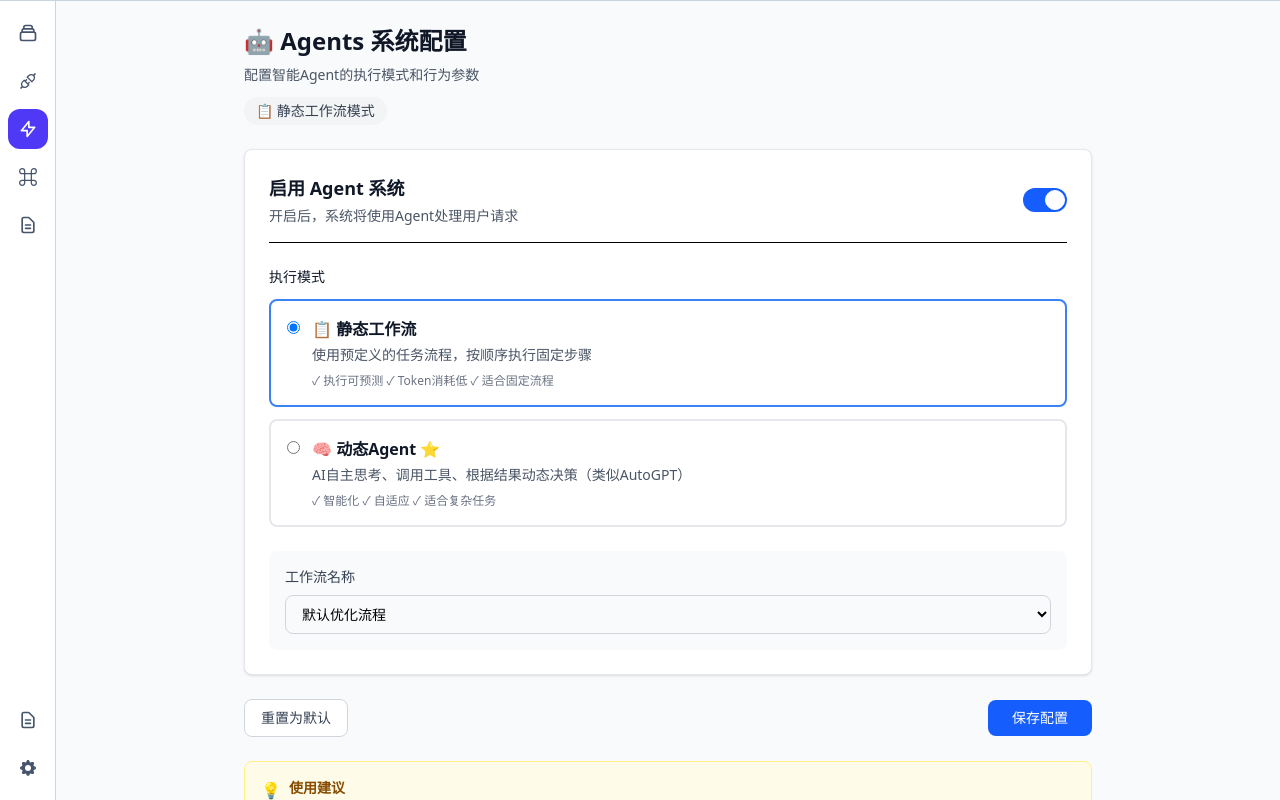
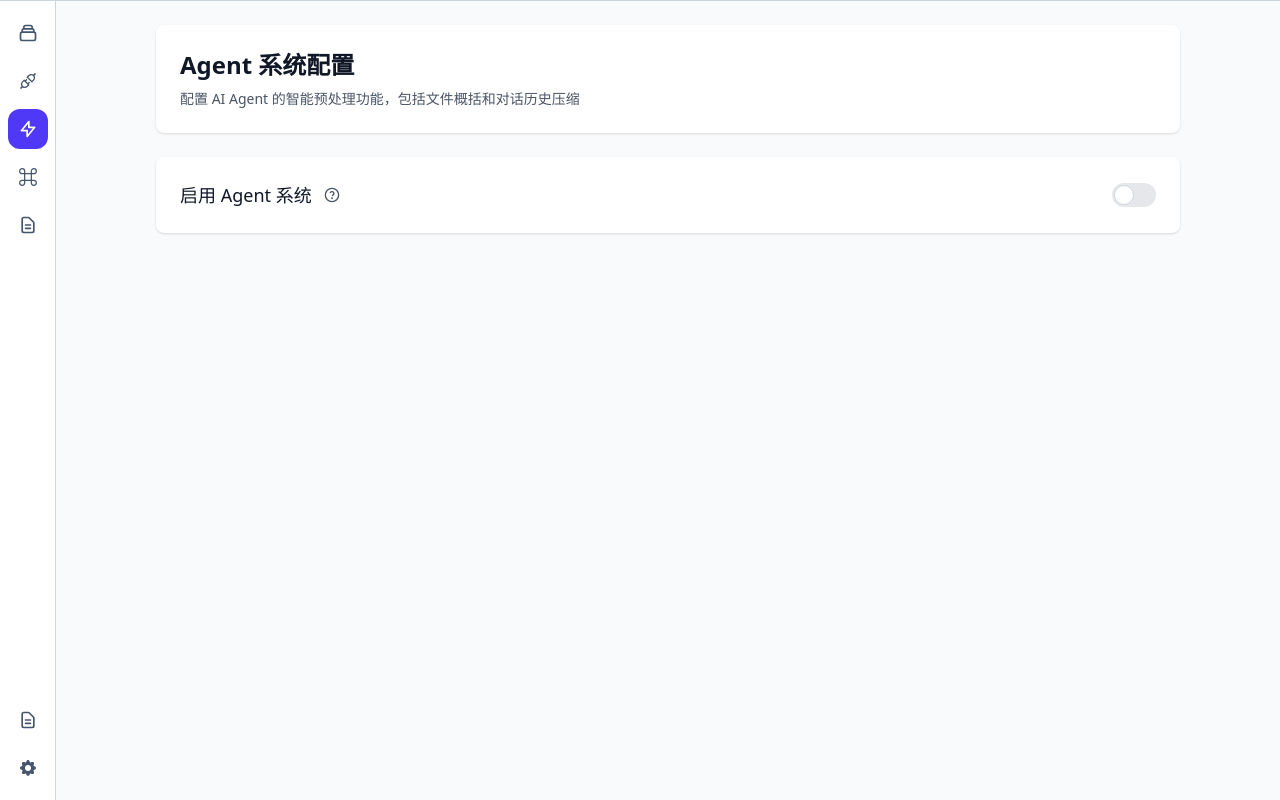
Before and after one commit to afigzb/windowAIChat, a React (Vite) app: page / in a window 1280 px wide. Both pictures are taken after a click on the button 27 px from the left and 129 px from the top of the page. Built offline with nearby package versions, Linux system fonts and the light colour scheme.

Commit message:
修改agentspage页面

```diff
--- a/src/chat/agents/index.ts
+++ b/src/chat/agents/index.ts
@@ -122,6 +122,25 @@ export type AgentPipelineConfig = {
 
   /** 执行策略 */
   executionStrategy?: 'sequential' | 'parallel'
+
+  /** 预处理模型配置 */
+  preprocessor?: {
+    /** 文件概括配置 */
+    fileProcessor?: {
+      /** 使用的模型ID（未设置则使用主模型） */
+      providerId?: string
+      /** 自定义提示词（未设置则使用默认） */
+      systemPrompt?: string
+    }
+
+    /** 上下文概括配置 */
+    contextProcessor?: {
+      /** 使用的模型ID（未设置则使用主模型） */
+      providerId?: string
+      /** 自定义提示词（未设置则使用默认） */
+      systemPrompt?: string
+    }
+  }
 }
 
 // ============================================================
--- a/src/chat/core/defaults.ts
+++ b/src/chat/core/defaults.ts
@@ -52,8 +52,7 @@ export const DEFAULT_SUMMARIZE_PROMPT = `你是一名专业的中文文本概括
 
 // 默认 Agent Pipeline 配置
 const DEFAULT_AGENT_CONFIG: AgentPipelineConfig = {
-  enabled: true,  // 默认关闭 Agent Pipeline
-  workflowName: 'default-optimize'
+  enabled: false  // 默认关闭 Agent Pipeline
 }
 
 // 默认AI配置参数（通用Provider）
--- a/src/chat/ui/AgentResults.tsx
+++ b/src/chat/ui/AgentResults.tsx
@@ -12,8 +12,9 @@ interface AgentResultsProps {
 }
 
 export function AgentResults({ isProcessing, streamingContent }: AgentResultsProps) {
-  // 如果不在处理中，不显示任何内容
-  if (!isProcessing) {
+  // 如果不在处理中或没有内容，不显示任何内容
+  // 注意：streamingContent 只在 Agent 模式下才会有值，所以这里可以安全判断
+  if (!isProcessing || !streamingContent) {
     return null
   }
 
--- a/src/pages/AgentsPage.tsx
+++ b/src/pages/AgentsPage.tsx
@@ -1,275 +1,267 @@
-/**
- * Agents 配置页面
- * 配置Agent执行模式和参数
- */
-
-import { useState } from 'react'
+import { useState, useEffect } from 'react'
 import type { AIConfig } from '../chat'
-import type { AgentPipelineConfig } from '../chat/agents'
+import { Tooltip } from '../components'
 
 interface AgentsPageProps {
   config: AIConfig
   onConfigChange: (config: AIConfig) => void
 }
 
+/**
+ * Agent 系统配置页面
+ */
 export function AgentsPage({ config, onConfigChange }: AgentsPageProps) {
-  const agentConfig = config.agentConfig || { enabled: false }
+  const [agentEnabled, setAgentEnabled] = useState(config.agentConfig?.enabled ?? false)
 
-  const [localConfig, setLocalConfig] = useState<AgentPipelineConfig>({
-    enabled: agentConfig.enabled,
-    mode: agentConfig.mode || 'static',
-    maxSteps: agentConfig.maxSteps || 10,
-    workflowName: agentConfig.workflowName || 'default-optimize',
-    customSystemPrompt: agentConfig.customSystemPrompt || ''
-  })
+  // 文件概括配置
+  const [fileProviderId, setFileProviderId] = useState(
+    config.agentConfig?.preprocessor?.fileProcessor?.providerId || config.currentProviderId
+  )
+  const [filePrompt, setFilePrompt] = useState(
+    config.agentConfig?.preprocessor?.fileProcessor?.systemPrompt || ''
+  )
 
-  const handleSave = () => {
-    console.log('[AgentsPage] 保存配置:', localConfig)
+  // 上下文概括配置
+  const [contextProviderId, setContextProviderId] = useState(
+    config.agentConfig?.preprocessor?.contextProcessor?.providerId || config.currentProviderId
+  )
+  const [contextPrompt, setContextPrompt] = useState(
+    config.agentConfig?.preprocessor?.contextProcessor?.systemPrompt || ''
+  )
+
+  // 同步配置变化
+  useEffect(() => {
+    setAgentEnabled(config.agentConfig?.enabled ?? false)
+    setFileProviderId(
+      config.agentConfig?.preprocessor?.fileProcessor?.providerId || config.currentProviderId
+    )
+    setFilePrompt(config.agentConfig?.preprocessor?.fileProcessor?.systemPrompt || '')
+    setContextProviderId(
+      config.agentConfig?.preprocessor?.contextProcessor?.providerId || config.currentProviderId
+    )
+    setContextPrompt(config.agentConfig?.preprocessor?.contextProcessor?.systemPrompt || '')
+  }, [config])
+
+  // 更新配置
+  const updateConfig = () => {
     onConfigChange({
       ...config,
-      agentConfig: localConfig
-    })
-    alert(`配置已保存！\n当前模式: ${localConfig.mode === 'dynamic' ? '🧠 动态Agent' : '📋 静态工作流'}`)
+      agentConfig: {
+        ...config.agentConfig,
+        enabled: agentEnabled,
+        preprocessor: {
+          fileProcessor: {
+            providerId: fileProviderId,
+            systemPrompt: filePrompt.trim() || undefined
+          },
+          contextProcessor: {
+            providerId: contextProviderId,
+            systemPrompt: contextPrompt.trim() || undefined
           }
-
-  const handleReset = () => {
-    setLocalConfig({
-      enabled: false,
-      mode: 'static',
-      maxSteps: 10,
-      workflowName: 'default-optimize',
-      customSystemPrompt: ''
+        }
+      }
     })
   }
 
+  // 保存配置（失焦时）
+  const handleSave = () => {
+    updateConfig()
+  }
+
+  // 切换开关
+  const handleToggle = (enabled: boolean) => {
+    setAgentEnabled(enabled)
+    onConfigChange({
+      ...config,
+      agentConfig: {
+        ...config.agentConfig,
+        enabled
+      }
+    })
+  }
+
+  // 重置提示词
+  const handleResetFilePrompt = () => {
+    setFilePrompt('')
+    setTimeout(handleSave, 0)
+  }
+
+  const handleResetContextPrompt = () => {
+    setContextPrompt('')
+    setTimeout(handleSave, 0)
+  }
+
+  const currentMainProvider = config.providers.find(p => p.id === config.currentProviderId)
+  const getProvider = (id: string) => config.providers.find(p => p.id === id)
+
   return (
-    <div className="flex flex-col h-full overflow-auto bg-gray-50">
-      <div className="max-w-4xl mx-auto w-full p-6">
-        {/* 头部 */}
-        <div className="mb-6">
-          <h1 className="text-2xl font-bold text-gray-900 mb-2">🤖 Agents 系统配置</h1>
+    <div className="h-full overflow-y-auto bg-gray-50 p-6">
+      <div className="max-w-5xl mx-auto space-y-6">
+        {/* 页面标题 */}
+        <div className="bg-white rounded-lg shadow-sm p-6">
+          <h1 className="text-2xl font-semibold text-gray-900 mb-2">
+            Agent 系统配置
+          </h1>
           <p className="text-sm text-gray-600">
-            配置智能Agent的执行模式和行为参数
+            配置 AI Agent 的智能预处理功能，包括文件概括和对话历史压缩
           </p>
-          {/* 当前状态提示 */}
-          <div className="mt-3 inline-flex items-center px-3 py-1 rounded-full text-sm font-medium"
-            style={{
-              backgroundColor: localConfig.enabled ? (localConfig.mode === 'dynamic' ? '#dbeafe' : '#f3f4f6') : '#fef3c7',
-              color: localConfig.enabled ? (localConfig.mode === 'dynamic' ? '#1e40af' : '#374151') : '#92400e'
-            }}>
-            {localConfig.enabled
-              ? (localConfig.mode === 'dynamic' ? '🧠 动态Agent模式' : '📋 静态工作流模式')
-              : '⚠️ Agent已禁用'}
-          </div>
         </div>
 
-        {/* 配置面板 */}
-        <div className="bg-white rounded-lg shadow-sm border border-gray-200 p-6 space-y-6">
-
-          {/* 启用开关 */}
-          <div className="flex items-center justify-between pb-4 border-b">
-            <div>
-              <h3 className="text-lg font-semibold text-gray-900">启用 Agent 系统</h3>
-              <p className="text-sm text-gray-600 mt-1">
-                开启后，系统将使用Agent处理用户请求
-              </p>
+        {/* Agent 系统开关 */}
+        <div className="bg-white rounded-lg shadow-sm p-6">
+          <div className="flex items-center justify-between">
+            <div className="flex items-center space-x-3">
+              <h2 className="text-lg font-medium text-gray-900">启用 Agent 系统</h2>
+              <Tooltip content="开启后，系统会在发送请求前自动对长文件和对话历史进行智能概括" />
             </div>
             <label className="relative inline-flex items-center cursor-pointer">
               <input
                 type="checkbox"
+                checked={agentEnabled}
+                onChange={(e) => handleToggle(e.target.checked)}
                 className="sr-only peer"
-                checked={localConfig.enabled}
-                onChange={(e) => setLocalConfig({ ...localConfig, enabled: e.target.checked })}
               />
               <div className="w-11 h-6 bg-gray-200 peer-focus:outline-none peer-focus:ring-4 peer-focus:ring-blue-300 rounded-full peer peer-checked:after:translate-x-full peer-checked:after:border-white after:content-[''] after:absolute after:top-[2px] after:left-[2px] after:bg-white after:border-gray-300 after:border after:rounded-full after:h-5 after:w-5 after:transition-all peer-checked:bg-blue-600"></div>
             </label>
           </div>
+        </div>
 
-          {localConfig.enabled && (
+        {/* 预处理配置 */}
+        {agentEnabled && (
           <>
-              {/* 执行模式选择 */}
-              <div>
-                <label className="block text-sm font-medium text-gray-900 mb-3">
-                  执行模式
+            {/* 文件概括配置 */}
+            <div className="bg-white rounded-lg shadow-sm p-6 space-y-4">
+              <div className="flex items-center space-x-2 border-b pb-3">
+                <h2 className="text-lg font-medium text-gray-900">文件概括</h2>
+                <Tooltip content="对超过 1000 字符的文件内容进行智能概括" />
+              </div>
+
+              {/* 模型选择 */}
+              <div className="space-y-2">
+                <label className="block text-sm font-medium text-gray-700">
+                  使用模型
                 </label>
-                <div className="space-y-3">
-                  {/* 静态模式 */}
-                  <label className="flex items-start p-4 border-2 rounded-lg cursor-pointer hover:bg-gray-50 transition-colors"
-                    style={{ borderColor: localConfig.mode === 'static' ? '#3b82f6' : '#e5e7eb' }}>
-                    <input
-                      type="radio"
-                      name="mode"
-                      value="static"
-                      checked={localConfig.mode === 'static'}
-                      onChange={(e) => setLocalConfig({ ...localConfig, mode: 'static' })}
-                      className="mt-1 mr-3"
+                <select
+                  value={fileProviderId}
+                  onChange={(e) => {
+                    setFileProviderId(e.target.value)
+                    setTimeout(handleSave, 0)
+                  }}
+                  className="w-full px-3 py-2 border border-gray-300 rounded-lg focus:outline-none focus:ring-2 focus:ring-blue-500 bg-white text-sm"
+                >
+                  {config.providers.map(provider => (
+                    <option key={provider.id} value={provider.id}>
+                      {provider.name} ({provider.model})
+                    </option>
+                  ))}
+                </select>
+                {fileProviderId === config.currentProviderId && (
+                  <p className="text-xs text-gray-500">使用主对话模型</p>
+                )}
+              </div>
+
+              {/* 系统提示词 */}
+              <div className="space-y-2">
+                <div className="flex items-center justify-between">
+                  <label className="block text-sm font-medium text-gray-700">
+                    系统提示词（可选）
+                  </label>
+                  {filePrompt && (
+                    <button
+                      onClick={handleResetFilePrompt}
+                      className="text-xs text-blue-600 hover:text-blue-700"
+                    >
+                      恢复默认
+                    </button>
+                  )}
+                </div>
+                <textarea
+                  value={filePrompt}
+                  onChange={(e) => setFilePrompt(e.target.value)}
+                  onBlur={handleSave}
+                  placeholder="留空使用默认提示词。自定义提示词中可以使用变量：用户的需求会自动填充到提示词中。"
+                  rows={6}
+                  className="w-full px-3 py-2 border border-gray-300 rounded-lg focus:outline-none focus:ring-2 focus:ring-blue-500 text-sm font-mono resize-none"
                 />
-                    <div className="flex-1">
-                      <div className="font-semibold text-gray-900">📋 静态工作流</div>
-                      <div className="text-sm text-gray-600 mt-1">
-                        使用预定义的任务流程，按顺序执行固定步骤
-                      </div>
-                      <div className="text-xs text-gray-500 mt-2">
-                        ✓ 执行可预测 ✓ Token消耗低 ✓ 适合固定流程
-                      </div>
-                    </div>
-                  </label>
-
-                  {/* 动态模式 */}
-                  <label className="flex items-start p-4 border-2 rounded-lg cursor-pointer hover:bg-gray-50 transition-colors"
-                    style={{ borderColor: localConfig.mode === 'dynamic' ? '#3b82f6' : '#e5e7eb' }}>
-                    <input
-                      type="radio"
-                      name="mode"
-                      value="dynamic"
-                      checked={localConfig.mode === 'dynamic'}
-                      onChange={(e) => setLocalConfig({ ...localConfig, mode: 'dynamic' })}
-                      className="mt-1 mr-3"
-                    />
-                    <div className="flex-1">
-                      <div className="font-semibold text-gray-900">🧠 动态Agent ⭐️</div>
-                      <div className="text-sm text-gray-600 mt-1">
-                        AI自主思考、调用工具、根据结果动态决策（类似AutoGPT）
-                      </div>
-                      <div className="text-xs text-gray-500 mt-2">
-                        ✓ 智能化 ✓ 自适应 ✓ 适合复杂任务
-                      </div>
-                    </div>
-                  </label>
+                <p className="text-xs text-gray-500">
+                  默认提示词会要求 AI 分析文件类型、提炼关键信息、保留重要细节
+                </p>
               </div>
             </div>
 
-              {/* 动态模式专属配置 */}
-              {localConfig.mode === 'dynamic' && (
-                <div className="bg-blue-50 rounded-lg p-4 space-y-4">
-                  <h4 className="font-semibold text-gray-900 text-sm">动态Agent 参数</h4>
+            {/* 上下文概括配置 */}
+            <div className="bg-white rounded-lg shadow-sm p-6 space-y-4">
+              <div className="flex items-center space-x-2 border-b pb-3">
+                <h2 className="text-lg font-medium text-gray-900">对话历史概括</h2>
+                <Tooltip content="对超过 2000 字符的对话历史进行智能概括" />
+              </div>
 
-                  {/* 最大步数 */}
-                  <div>
-                    <label className="block text-sm font-medium text-gray-700 mb-2">
-                      最大执行步数: {localConfig.maxSteps}
+              {/* 模型选择 */}
+              <div className="space-y-2">
+                <label className="block text-sm font-medium text-gray-700">
+                  使用模型
                 </label>
-                    <input
-                      type="range"
-                      min="3"
-                      max="20"
-                      value={localConfig.maxSteps}
-                      onChange={(e) => setLocalConfig({ ...localConfig, maxSteps: parseInt(e.target.value) })}
-                      className="w-full h-2 bg-gray-200 rounded-lg appearance-none cursor-pointer"
+                <select
+                  value={contextProviderId}
+                  onChange={(e) => {
+                    setContextProviderId(e.target.value)
+                    setTimeout(handleSave, 0)
+                  }}
+                  className="w-full px-3 py-2 border border-gray-300 rounded-lg focus:outline-none focus:ring-2 focus:ring-blue-500 bg-white text-sm"
+                >
+                  {config.providers.map(provider => (
+                    <option key={provider.id} value={provider.id}>
+                      {provider.name} ({provider.model})
+                    </option>
+                  ))}
+                </select>
+                {contextProviderId === config.currentProviderId && (
+                  <p className="text-xs text-gray-500">使用主对话模型</p>
+                )}
+              </div>
+
+              {/* 系统提示词 */}
+              <div className="space-y-2">
+                <div className="flex items-center justify-between">
+                  <label className="block text-sm font-medium text-gray-700">
+                    系统提示词（可选）
+                  </label>
+                  {contextPrompt && (
+                    <button
+                      onClick={handleResetContextPrompt}
+                      className="text-xs text-blue-600 hover:text-blue-700"
+                    >
+                      恢复默认
+                    </button>
+                  )}
+                </div>
+                <textarea
+                  value={contextPrompt}
+                  onChange={(e) => setContextPrompt(e.target.value)}
+                  onBlur={handleSave}
+                  placeholder="留空使用默认提示词。自定义提示词中会自动包含对话历史和用户当前需求。"
+                  rows={6}
+                  className="w-full px-3 py-2 border border-gray-300 rounded-lg focus:outline-none focus:ring-2 focus:ring-blue-500 text-sm font-mono resize-none"
                 />
-                    <div className="flex justify-between text-xs text-gray-500 mt-1">
-                      <span>简单任务 (3-5步)</span>
-                      <span>中等任务 (6-10步)</span>
-                      <span>复杂任务 (11-20步)</span>
+                <p className="text-xs text-gray-500">
+                  默认提示词会要求 AI 提炼关键信息和结论、保留与当前需求相关的内容
+                </p>
               </div>
             </div>
 
-                  {/* 自定义系统提示词 */}
-                  <div>
-                    <label className="block text-sm font-medium text-gray-700 mb-2">
-                      自定义系统提示词 (可选)
-                    </label>
-                    <textarea
-                      value={localConfig.customSystemPrompt}
-                      onChange={(e) => setLocalConfig({ ...localConfig, customSystemPrompt: e.target.value })}
-                      placeholder="例如: 你是一个专业的数据分析助手，擅长从复杂数据中提取关键信息..."
-                      className="w-full px-3 py-2 border border-gray-300 rounded-lg text-sm focus:ring-2 focus:ring-blue-500 focus:border-transparent resize-none"
-                      rows={3}
-                    />
-                    <p className="text-xs text-gray-500 mt-1">
-                      留空则使用默认提示词。可以定制Agent的角色和行为特征。
+            {/* 最终生成步骤说明 */}
+            <div className="bg-gray-50 border border-gray-200 rounded-lg p-4">
+              <div className="flex items-start space-x-3">
+                <div className="flex-1">
+                  <p className="text-sm font-medium text-gray-900 mb-1">最终生成步骤</p>
+                  <p className="text-sm text-gray-600">
+                    最终生成始终使用主对话模型：<strong>{currentMainProvider?.name}</strong> ({currentMainProvider?.model})
                   </p>
                 </div>
               </div>
-              )}
-
-              {/* 静态模式专属配置 */}
-              {localConfig.mode === 'static' && (
-                <div className="bg-gray-50 rounded-lg p-4">
-                  <label className="block text-sm font-medium text-gray-700 mb-2">
-                    工作流名称
-                  </label>
-                  <select
-                    value={localConfig.workflowName}
-                    onChange={(e) => setLocalConfig({ ...localConfig, workflowName: e.target.value })}
-                    className="w-full px-3 py-2 border border-gray-300 rounded-lg text-sm focus:ring-2 focus:ring-blue-500 focus:border-transparent"
-                  >
-                    <option value="default-optimize">默认优化流程</option>
-                    <option value="simple-generate">简单生成（无预处理）</option>
-                  </select>
             </div>
-              )}
-
-              {/* 可用工具列表 */}
-              {localConfig.mode === 'dynamic' && (
-                <div className="bg-gray-50 rounded-lg p-4">
-                  <h4 className="font-semibold text-gray-900 text-sm mb-3">
-                    可用工具 (Agent可自主调用)
-                  </h4>
-                  <div className="grid grid-cols-2 gap-2 text-xs">
-                    <div className="flex items-center text-gray-700">
-                      <span className="mr-2">⚖️</span>
-                      <span>判断工具 - 是非判断、分类</span>
-                    </div>
-                    <div className="flex items-center text-gray-700">
-                      <span className="mr-2">✨</span>
-                      <span>转换工具 - 优化、总结</span>
-                    </div>
-                    <div className="flex items-center text-gray-700">
-                      <span className="mr-2">🔍</span>
-                      <span>分析工具 - 深度推理</span>
-                    </div>
-                    <div className="flex items-center text-gray-700">
-                      <span className="mr-2">📚</span>
-                      <span>知识查询 - 提取信息</span>
-                    </div>
-                    <div className="flex items-center text-gray-700">
-                      <span className="mr-2">🎯</span>
-                      <span>更新目标 - 优化任务</span>
-                    </div>
-                    <div className="flex items-center text-gray-700">
-                      <span className="mr-2">✅</span>
-                      <span>完成工具 - 生成答案</span>
-                    </div>
-                  </div>
-                </div>
-              )}
           </>
         )}
-        </div>
-
-        {/* 按钮组 */}
-        <div className="flex items-center justify-between mt-6">
-          <button
-            onClick={handleReset}
-            className="px-4 py-2 text-sm font-medium text-gray-700 bg-white border border-gray-300 rounded-lg hover:bg-gray-50 focus:outline-none focus:ring-2 focus:ring-offset-2 focus:ring-blue-500 transition-colors"
-          >
-            重置为默认
-          </button>
-
-          <button
-            onClick={handleSave}
-            className="px-6 py-2 text-sm font-medium text-white bg-blue-600 rounded-lg hover:bg-blue-700 focus:outline-none focus:ring-2 focus:ring-offset-2 focus:ring-blue-500 transition-colors"
-          >
-            保存配置
-          </button>
-        </div>
-
-        {/* 提示信息 */}
-        <div className="mt-6 bg-yellow-50 border border-yellow-200 rounded-lg p-4">
-          <div className="flex">
-            <span className="text-yellow-600 mr-2">💡</span>
-            <div className="text-sm text-yellow-800">
-              <p className="font-semibold mb-1">使用建议</p>
-              <ul className="space-y-1 text-xs">
-                <li>• <strong>简单问答</strong>：可关闭Agent或使用静态模式</li>
-                <li>• <strong>文档分析</strong>：推荐使用动态Agent，设置8-12步</li>
-                <li>• <strong>复杂任务</strong>：使用动态Agent，设置12-20步</li>
-                <li>• <strong>首次使用</strong>：建议从静态模式开始，熟悉后再尝试动态模式</li>
-              </ul>
-            </div>
-          </div>
-        </div>
       </div>
     </div>
   )
```
Also changed, not shown: src/chat/agents/preprocessor/context-processor.ts (+25 -7 lines), src/chat/agents/preprocessor/file-processor.ts (+24 -7 lines), src/chat/agents/preprocessor/index.ts (+24 -3 lines). Lines whose indentation alone changed are shown as unchanged.
